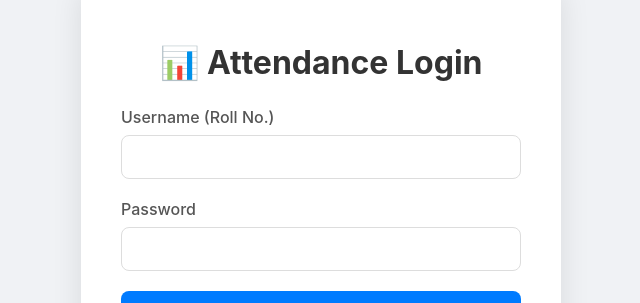
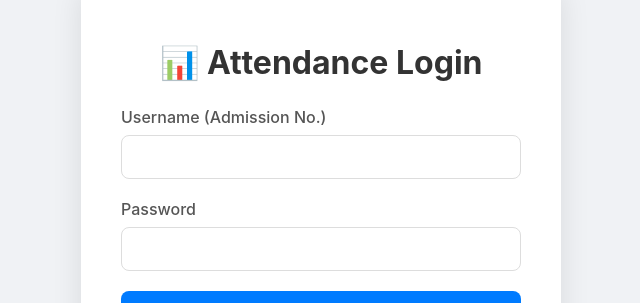
Before and after one commit to ankitprj02/AIMS-ABES-DASHBOARD, a Flask app: page /login in a window 1280 px wide. Shown: the part 221-524 px from the top of the page, without its empty margins (319-959 px from the left). Run offline with Flask 3, Linux system fonts and the light colour scheme.

Commit message:
update login page

```diff
--- a/templates/login.html
+++ b/templates/login.html
@@ -21,7 +21,7 @@
         <h1>📊 Attendance Login</h1>
         <form method="post">
             <div class="input-group">
-                <label for="username">Username (Roll No.)</label>
+                <label for="username">Username (Admission No.)</label>
                 <input type="text" id="username" name="username" required>
             </div>
             <div class="input-group">
```
